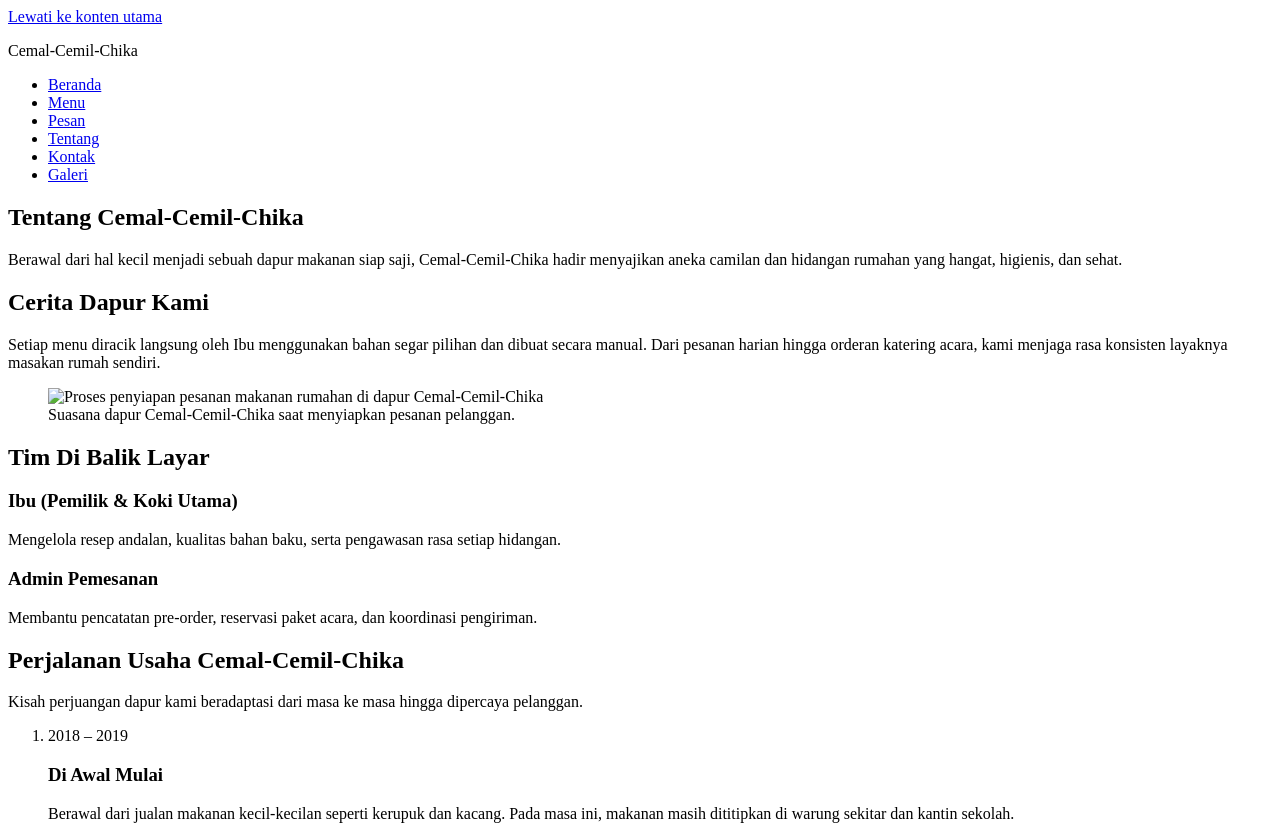
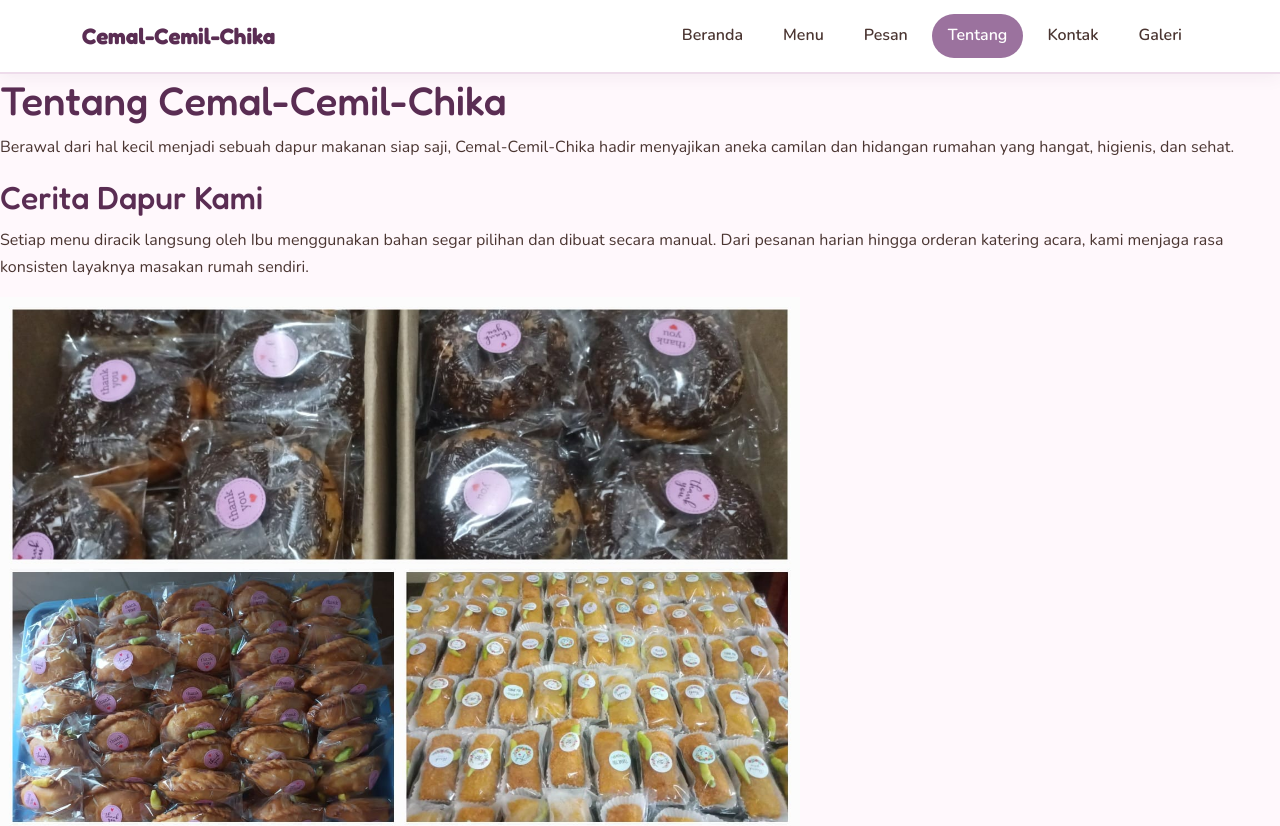
Before and after one commit to koichi687/uts-paw-v-cemal-cemil-chika, a plain HTML site: page about.html in a window 1280 px wide. Shown: the top 826 px of the page. Drawn offline with nearby package versions, Linux system fonts and the light colour scheme.

Commit message:
css style

```diff
--- a/about.html
+++ b/about.html
@@ -1,27 +1,41 @@
 <!doctype html>
 <html lang="id">
+
 <head>
   <meta charset="UTF-8">
   <meta name="viewport" content="width=device-width, initial-scale=1.0">
   <title>Tentang Kami — Cemal-Cemil-Chika</title>
-  <meta name="description" content="Kenali cerita dapur, perjalanan usaha sejak 2018, tim, dan tanya jawab seputar layanan kuliner rumahan Cemal-Cemil-Chika.">
+  <meta name="description"
+    content="Kenali cerita dapur, perjalanan usaha sejak 2018, tim, dan tanya jawab seputar layanan kuliner rumahan Cemal-Cemil-Chika.">
   <!-- Link CDN Bootstrap 5.3 akan diletakkan di sini pada tahap CSS -->
+  <link href="https://cdn.jsdelivr.net/npm/bootstrap@5.3.3/dist/css/bootstrap.min.css" rel="stylesheet">
   <link rel="stylesheet" href="css/style.css">
 </head>
+
 <body>
   <a href="#konten-utama">Lewati ke konten utama</a>
 
   <header>
-    <p>Cemal-Cemil-Chika</p>
-    <nav aria-label="Navigasi utama">
-      <ul>
-        <li><a href="index.html">Beranda</a></li>
-        <li><a href="menu.html">Menu</a></li>
-        <li><a href="pesan.html">Pesan</a></li>
-        <li><a href="about.html" aria-current="page">Tentang</a></li>
-        <li><a href="contact.html">Kontak</a></li>
-        <li><a href="image.html">Galeri</a></li>
-      </ul>
+    <nav class="navbar navbar-expand-lg chika-navbar" aria-label="Navigasi utama">
+      <div class="container">
+        <a class="navbar-brand fw-bold d-flex align-items-center gap-2" href="index.html">
+          Cemal-Cemil-Chika
+        </a>
+        <button class="navbar-toggler" type="button" data-bs-toggle="collapse" data-bs-target="#menuUtama"
+          aria-controls="menuUtama" aria-expanded="false" aria-label="Buka menu navigasi">
+          <span class="navbar-toggler-icon"></span>
+        </button>
+        <div class="collapse navbar-collapse" id="menuUtama">
+          <ul class="navbar-nav ms-auto gap-lg-2">
+            <li class="nav-item"><a class="nav-link" href="index.html">Beranda</a></li>
+            <li class="nav-item"><a class="nav-link" href="menu.html">Menu</a></li>
+            <li class="nav-item"><a class="nav-link" href="pesan.html">Pesan</a></li>
+            <li class="nav-item"><a class="nav-link active" href="about.html" aria-current="page">Tentang</a></li>
+            <li class="nav-item"><a class="nav-link" href="contact.html">Kontak</a></li>
+            <li class="nav-item"><a class="nav-link" href="image.html">Galeri</a></li>
+          </ul>
+        </div>
+      </div>
     </nav>
   </header>
 
@@ -43,13 +57,8 @@
       </p>
 
       <figure>
-        <img
-          src="img/dapur-cemal-cemil.jpg"
-          alt="Proses penyiapan pesanan makanan rumahan di dapur Cemal-Cemil-Chika"
-          width="800"
-          height="533"
-          loading="lazy"
-        >
+        <img src="img/dapur-cemal-cemil.jpg" alt="Proses penyiapan pesanan makanan rumahan di dapur Cemal-Cemil-Chika"
+          width="800" height="533" loading="lazy">
         <figcaption>Suasana dapur Cemal-Cemil-Chika saat menyiapkan pesanan pelanggan.</figcaption>
       </figure>
     </section>
@@ -177,5 +186,7 @@
   <footer>
     <p>&copy; 2026 Cemal-Cemil-Chika. Dibuat oleh Kelompok Kelas V TI ITATS.</p>
   </footer>
+  <script src="https://cdn.jsdelivr.net/npm/bootstrap@5.3.3/dist/js/bootstrap.bundle.min.js"></script>
 </body>
+
 </html>
--- a/css/style.css
+++ b/css/style.css
@@ -0,0 +1,111 @@
+/* === 1. FONT & PALET WARNA LOGO CEMAL-CEMIL CHIKA === */
+@import url('https://fonts.googleapis.com/css2?family=Fredoka:wght@500;600;700&family=Nunito:wght@400;600;700&display=swap');
+
+:root {
+    --bg-page: #FFF8FC;
+    /* Pink-putih lembut dari latar logo */
+    --surface: #FFFFFF;
+    /* Putih bersih untuk card/konten */
+    --primary: #9B729E;
+    /* Dusty mauve dari pita logo */
+    --primary-dark: #5A2D53;
+    /* Deep plum dari teks pita */
+    --primary-soft: #F3E5F2;
+    /* Lavender pastel untuk highlight */
+    --accent: #E09132;
+    /* Emas karamel dari wajan & spatula */
+    --accent-hover: #C87A1E;
+    --text-main: #4A3531;
+    /* Cokelat hangat dari outline logo */
+    --text-muted: #7D6460;
+    --border-soft: #EEDCEB;
+    --shadow-soft: 0 8px 24px rgba(90, 45, 83, 0.08);
+    --radius: 16px;
+}
+
+/* === 2. RESET & BASE === */
+*,
+*::before,
+*::after {
+    box-sizing: border-box;
+    margin: 0;
+    padding: 0;
+}
+
+html {
+    scroll-behavior: smooth;
+}
+
+body {
+    font-family: 'Nunito', sans-serif;
+    background-color: var(--bg-page);
+    color: var(--text-main);
+    line-height: 1.7;
+    min-height: 100vh;
+    display: flex;
+    flex-direction: column;
+}
+
+h1,
+h2,
+h3 {
+    font-family: 'Fredoka', sans-serif;
+    color: var(--primary-dark);
+    line-height: 1.3;
+}
+
+img {
+    max-width: 100%;
+    height: auto;
+    display: block;
+}
+
+/* === 3. SKIP LINK (AKSESIBILITAS) === */
+a[href="#konten-utama"] {
+    position: absolute;
+    top: -100px;
+    left: 16px;
+    background: var(--primary-dark);
+    color: #FFFFFF;
+    padding: 8px 16px;
+    border-radius: 8px;
+    text-decoration: none;
+    font-weight: 700;
+    z-index: 1000;
+}
+
+a[href="#konten-utama"]:focus {
+    top: 16px;
+}
+
+/* === 4. NAVBAR CHIKA === */
+.chika-navbar {
+    background-color: var(--surface);
+    border-bottom: 2px solid var(--border-soft);
+    box-shadow: 0 4px 16px rgba(90, 45, 83, 0.06);
+    padding: 0.75rem 0;
+}
+
+.chika-navbar .navbar-brand {
+    font-family: 'Fredoka', sans-serif;
+    font-size: 1.4rem;
+    color: var(--primary-dark);
+}
+
+.chika-navbar .nav-link {
+    font-weight: 600;
+    color: var(--text-main);
+    padding: 0.5rem 1rem !important;
+    border-radius: 999px;
+    transition: all 0.2s ease;
+}
+
+.chika-navbar .nav-link:hover {
+    background-color: var(--primary-soft);
+    color: var(--primary-dark);
+}
+
+.chika-navbar .nav-link.active {
+    background-color: var(--primary);
+    color: #FFFFFF;
+}
```
Also changed, not shown: img/WhatsApp Image 2026-11-12 at 1.14.04 PM (1).jpeg (added), img/WhatsApp Image 2026-11-12 at 1.14.04 PM.jpeg (added), img/dapur-cemal-cemil.jpg (added).
